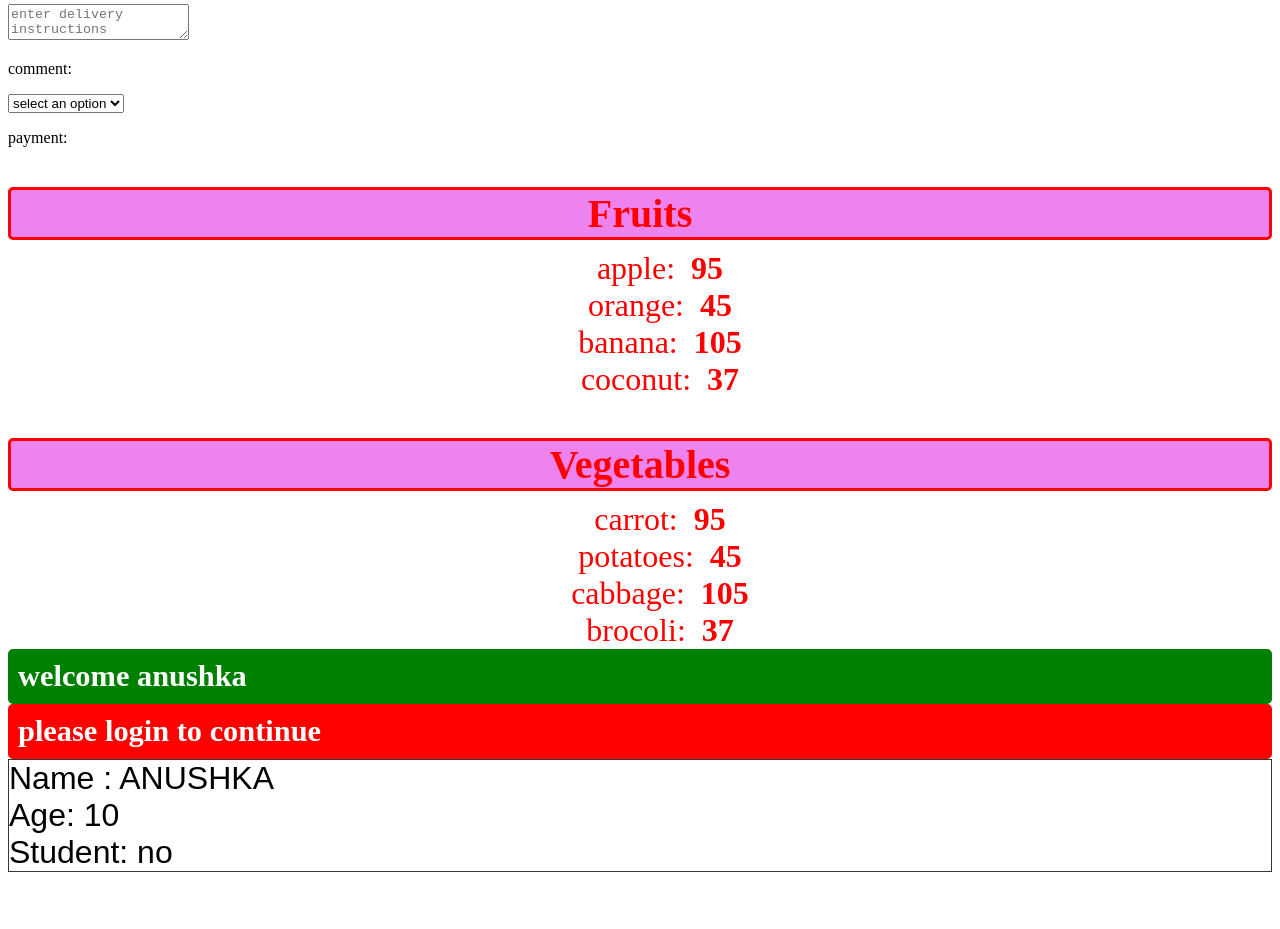
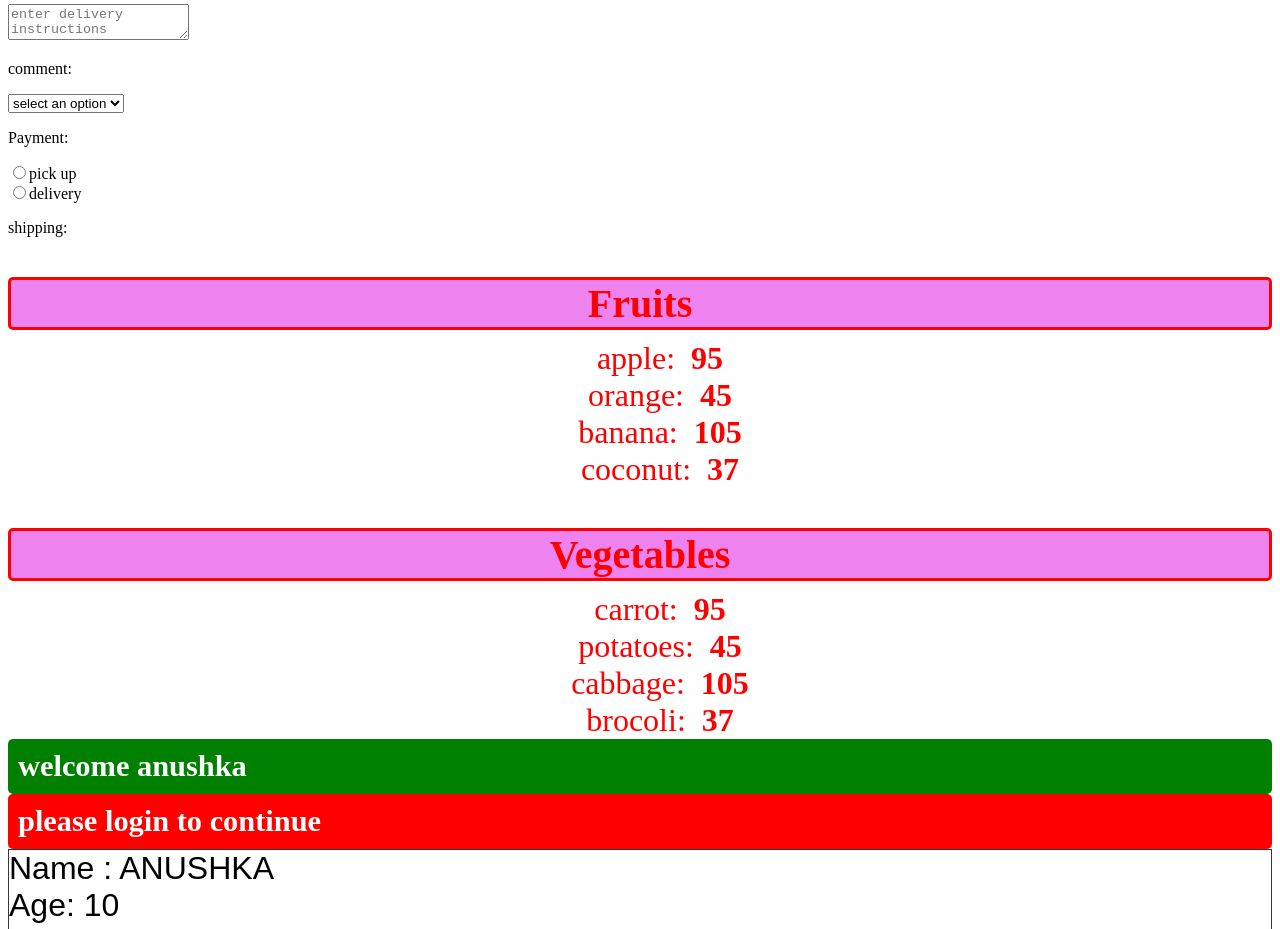
Before and after one commit to anushkagupta-coder/Website-using-JS-React-, a React (Vite) app in the folder my-react-app/: page / in a window 1280 px wide. Shown: the part 860-1789 px from the top of the page. Before the commit the page ends 1740 px from the top, so only its background shows below. Built offline with nearby package versions, Linux system fonts and the light colour scheme.

Commit message:
Update myComponent.jsx

```diff
--- a/my-react-app/src/myComponent.jsx
+++ b/my-react-app/src/myComponent.jsx
@@ -6,6 +6,7 @@ function MyComponent(){
     const [quantity,setQuantity]=useState();
     const [comment,setComment]=useState("");
     const [payment,setPayment]=useState("");
+    const [shipping,setShipping]=useState("");
 
     function handleNameChange(event){
         setName(event.target.value);
@@ -21,6 +22,10 @@ function MyComponent(){
 
     function handlePaymentChange(event){
         setPayment(event.target.value);
+    }
+
+    function handleShipiingChange(event){
+        setShipping(event.target.value);
     }
 
     return(<div>
@@ -40,7 +45,22 @@ function MyComponent(){
             <option value="mastercard">mastercard</option>
             <option value="giftcard">giftcard</option>
         </select>
-        <p>payment:{payment}</p>
+        <p>Payment:{payment}</p>
+
+        <label>
+            <input type="radio" value="pick up"
+                checked={shipping ==="pick up"}
+                onChange={handleShipiingChange}/>
+            pick up
+        </label><br/>
+
+        <label>
+            <input type="radio" value="delivery"
+                checked={shipping ==="delivery"}
+                onChange={handleShipiingChange}/>
+            delivery
+        </label>
+        <p>shipping:{shipping}</p>
     </div>)
 }
 /*function MyComponent(){
```
